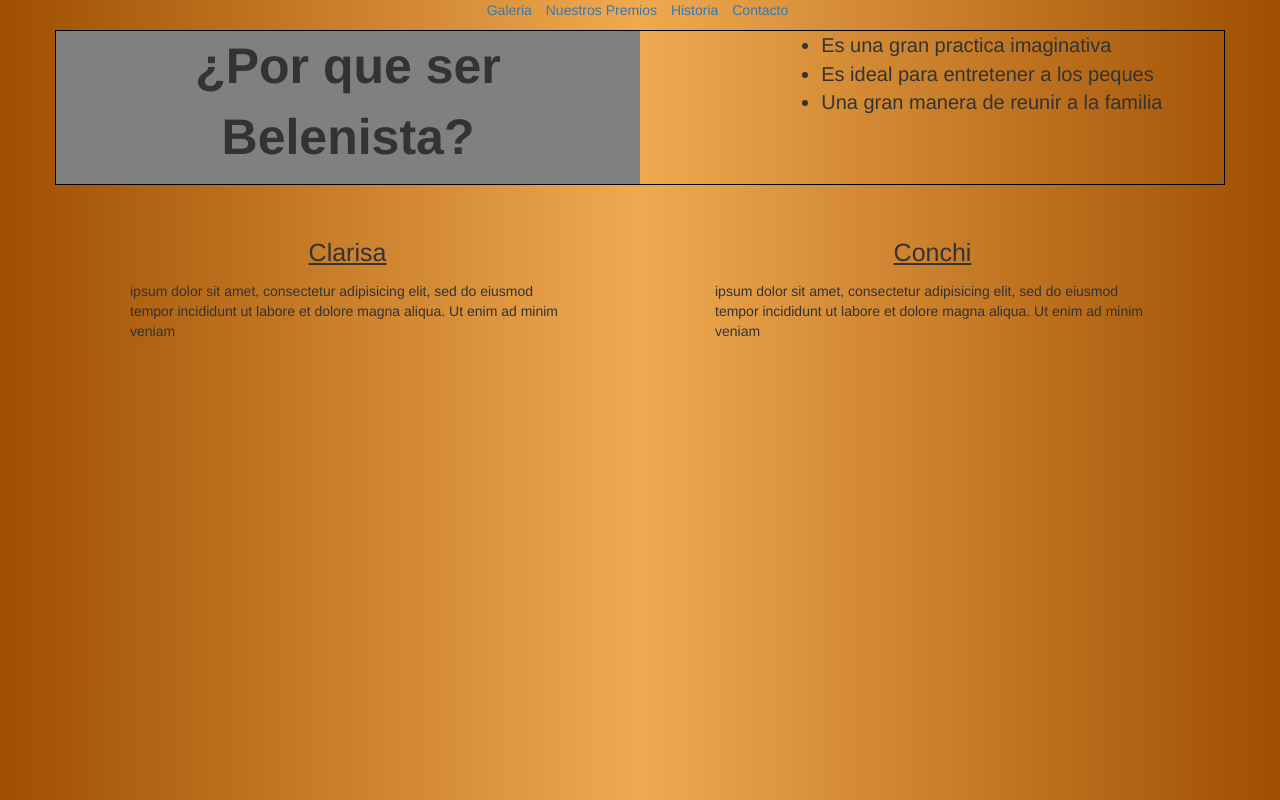
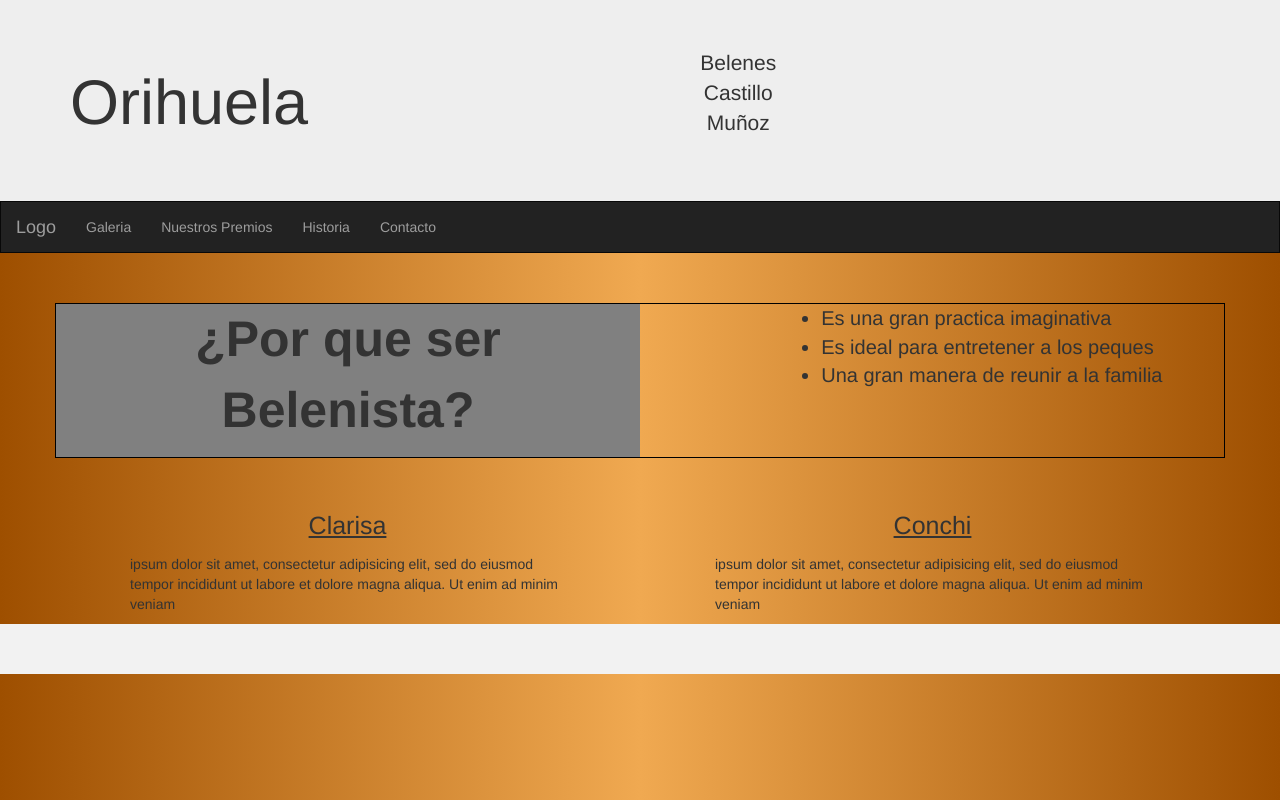
Before and after one commit to Felxur/proyecto-belenes, a plain HTML site: page index.html in a window 1280 px wide. Drawn offline with nearby package versions, Linux system fonts and the light colour scheme.

Commit message:
index casi terminado

```diff
--- a/index.html
+++ b/index.html
@@ -19,6 +19,30 @@ background: -o-linear-gradient(left, rgba(158,79,0,1) 0%, rgba(240,169,81,1) 50%
 			background: -ms-linear-gradient(left, rgba(158,79,0,1) 0%, rgba(240,169,81,1) 50%, rgba(158,79,0,1) 100%);
 			background: linear-gradient(to right, rgba(158,79,0,1) 0%, rgba(240,169,81,1) 50%, rgba(158,79,0,1) 100%);
 			filter: progid:DXImageTransform.Microsoft.gradient( startColorstr='#9e4f00', endColorstr='#9e4f00', GradientType=1 );
+		}
+		.logotext1{
+
+		}
+		.logotext2{
+			width:30%;
+			text-align: center;
+			font-size: 35px;
+
+		}
+		.navbar {
+      		margin-bottom: 50px;
+      		border-radius: 0;
+   		}
+
+	    /* Remove the jumbotron's default bottom margin */
+	    .jumbotron {
+	    	margin-bottom: 0;
+	    }
+
+	    /* Add a gray background color and some padding to the footer */
+	    footer {
+	      	background-color: #f2f2f2;
+	      	padding: 25px;
 	    }
 		.menu{
 			text-align: center;
@@ -50,8 +74,6 @@ filter: progid:DXImageTransform.Microsoft.gradient( startColorstr='#9e4f00', end
 		.person{
 			font-size: 25px;
 			text-decoration: underline;
-
-
 		}
 		.persondescrip{
 
@@ -61,7 +83,43 @@ filter: progid:DXImageTransform.Microsoft.gradient( startColorstr='#9e4f00', end
 </head>
 
 <body>
+	<div class="jumbotron">
+		<div class="container ">
+			<div class="row">
+				<div class="col-xs-6">
+					<h1 class="text-left logotext1">Orihuela</h1>
+				</div>
+				<div class="col-xs-6">
+					<p class="text-right logotext2">Belenes<br>Castillo<br>Muñoz</p>
+				</div>
+			</div>
+		</div>
+	</div>
 
+	<nav class="navbar navbar-inverse">
+		<div class="container-fluid">
+		    <div class="navbar-header">
+		      	<button type="button" class="navbar-toggle" data-toggle="collapse" data-target="#myNavbar">
+		        	<span class="icon-bar"></span>
+		        	<span class="icon-bar"></span>
+		        	<span class="icon-bar"></span>
+		     	</button>
+		      	<a class="navbar-brand" href="#">Logo</a>
+		    </div>
+		    <div class="collapse navbar-collapse" id="myNavbar">
+		      	<ul class="nav navbar-nav">
+			        <li><a href="galeria.html">Galeria</a></li>
+			        <li><a href="nuestrospremios.html">Nuestros Premios</a></li>
+			        <li><a href="historia.html">Historia</a></li>
+			        <li><a href="contacto.html">Contacto</a></li>
+			    </ul>
+		    </div>
+		</div>
+	</nav>
+
+
+
+<!--
 	<div class="bs-example">
 	    <ul class="list-inline menu">
 	        <li><a href="galeria.html">Galeria</a></li>
@@ -70,7 +128,7 @@ filter: progid:DXImageTransform.Microsoft.gradient( startColorstr='#9e4f00', end
 	        <li><a href="contacto.html">Contacto</a></li>
 	    </ul>
 	</div>
-
+-->
 	<div class="container section1">
 		<div class="row box1">
 			<div class="col-md-6 text-center titulo1">
```
Lines whose indentation alone changed are shown as unchanged.
